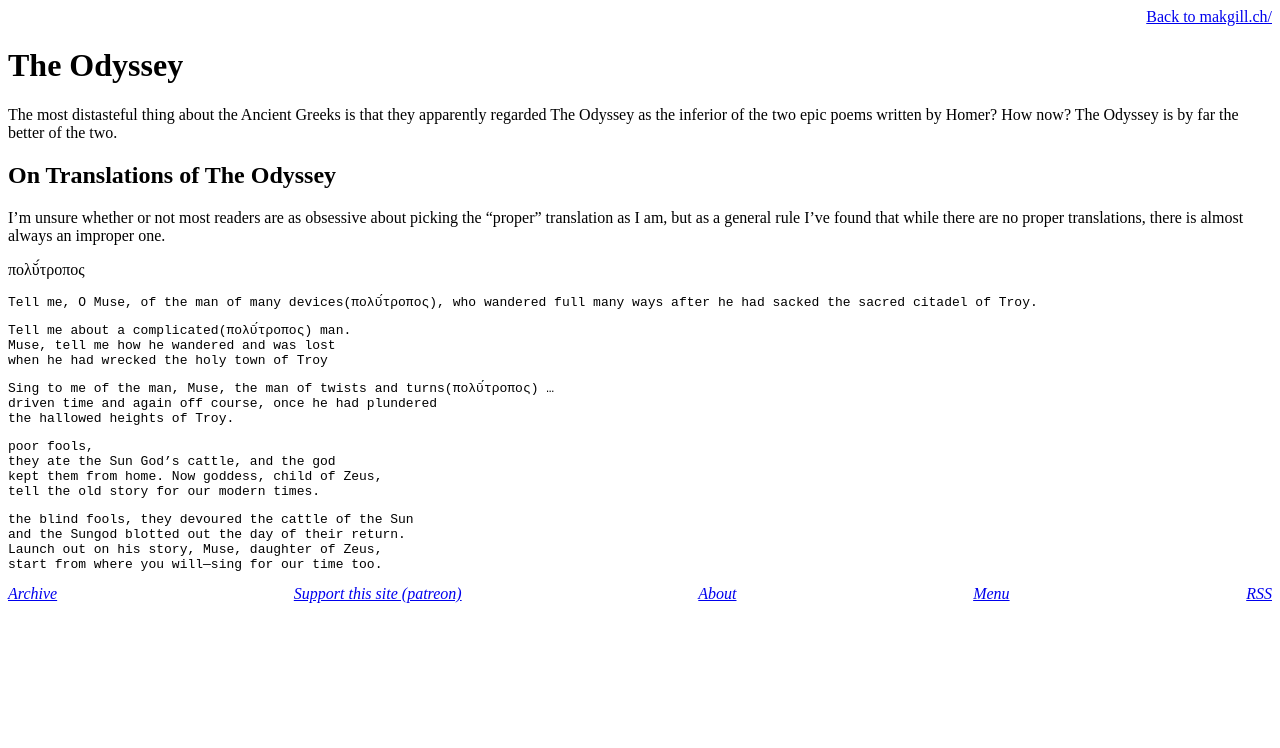
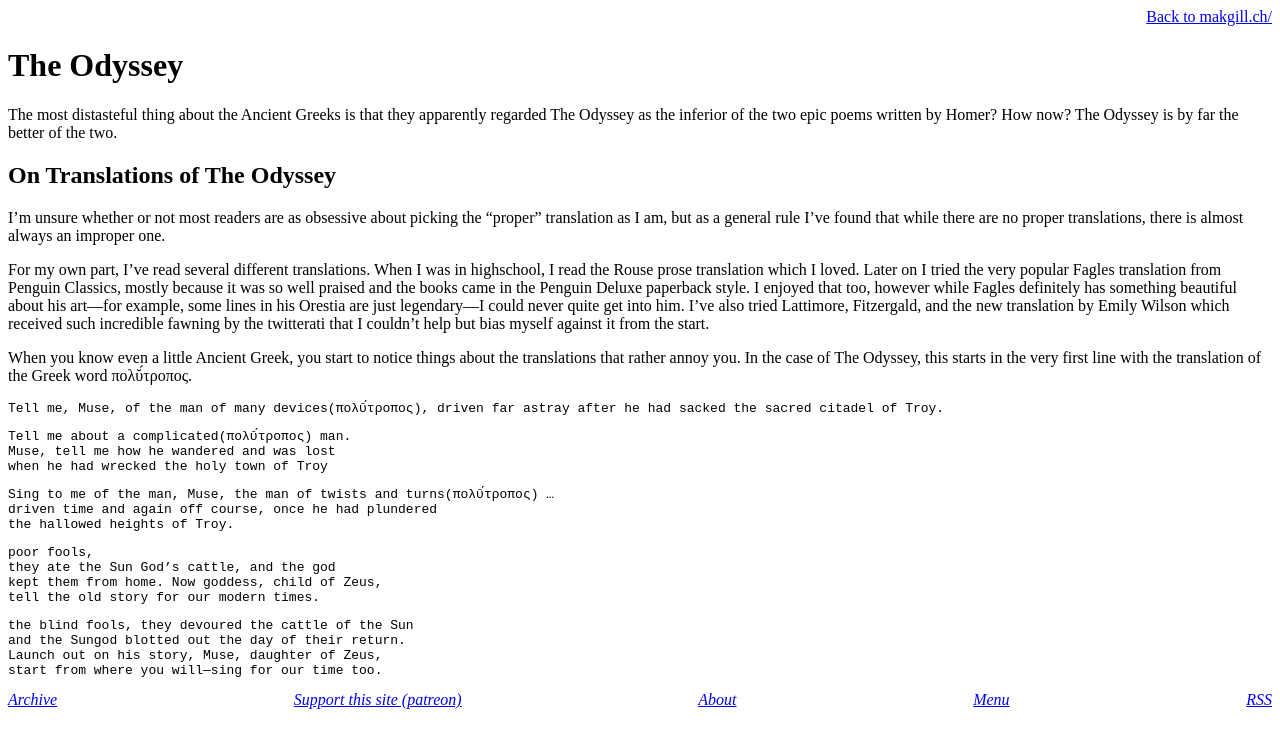
Before and after one commit to derykmakgill/website, a Jekyll site: the page built from odyssey.md, in a window 1280 px wide. Shown: the top 748 px of the page. Built offline with Jekyll 4.4.1, drawn with Linux system fonts in a browser that asks for light colours.

Commit message:
Update odyssey.md

````diff
--- a/odyssey.md
+++ b/odyssey.md
@@ -11,10 +11,12 @@
 I'm unsure whether or not most readers are as obsessive about picking the "proper" translation as I am, but as a
 general rule I've found that while there are no proper translations, there is almost always an improper one.
 
-πολῠ́τροπος
+For my own part, I've read several different translations. When I was in highschool, I read the Rouse prose translation which I loved. Later on I tried the very popular Fagles translation from Penguin Classics, mostly because it was so well praised and the books came in the Penguin Deluxe paperback style. I enjoyed that too, however while Fagles definitely has something beautiful about his art—for example, some lines in his Orestia are just legendary—I could never quite get into him. I've also tried Lattimore, Fitzergald, and the new translation by Emily Wilson which received such incredible fawning by the twitterati that I couldn't help but bias myself against it from the start.
+
+When you know even a little Ancient Greek, you start to notice things about the translations that rather annoy you. In the case of The Odyssey, this starts in the very first line with the translation of the Greek word πολῠ́τροπος.
 
 ```
-Tell me, O Muse, of the man of many devices(πολῠ́τροπος), who wandered full many ways after he had sacked the sacred citadel of Troy.
+Tell me, Muse, of the man of many devices(πολῠ́τροπος), driven far astray after he had sacked the sacred citadel of Troy.
 ```
 
 ```
````
